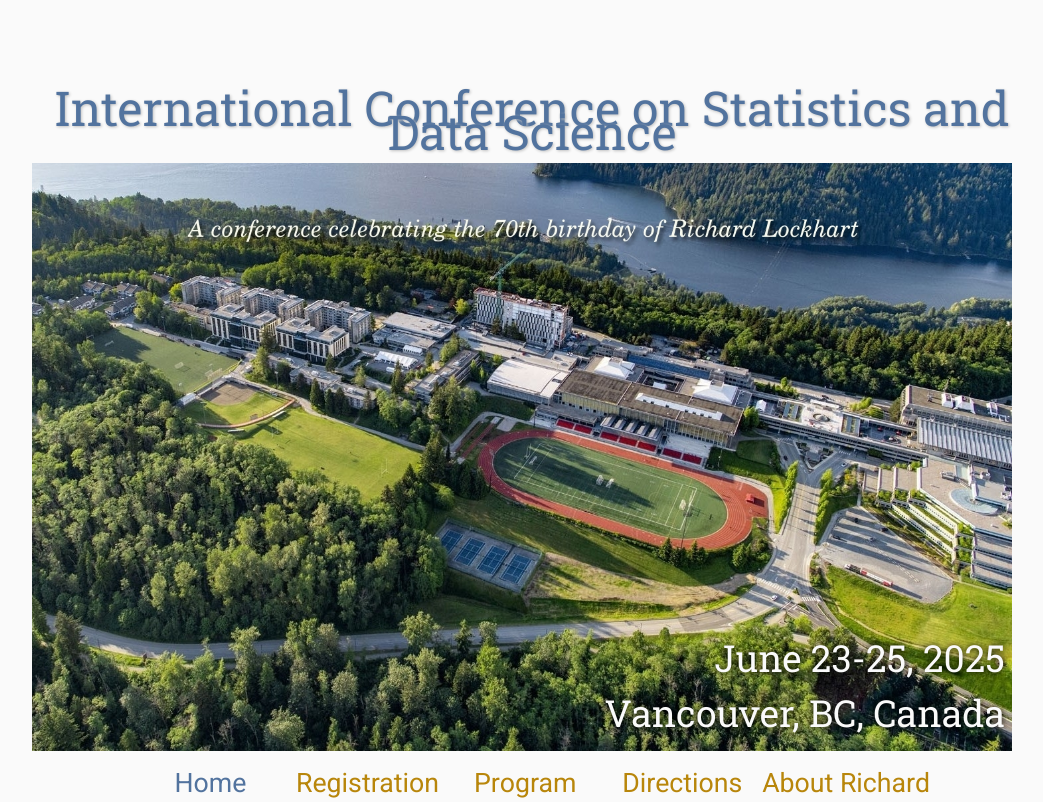
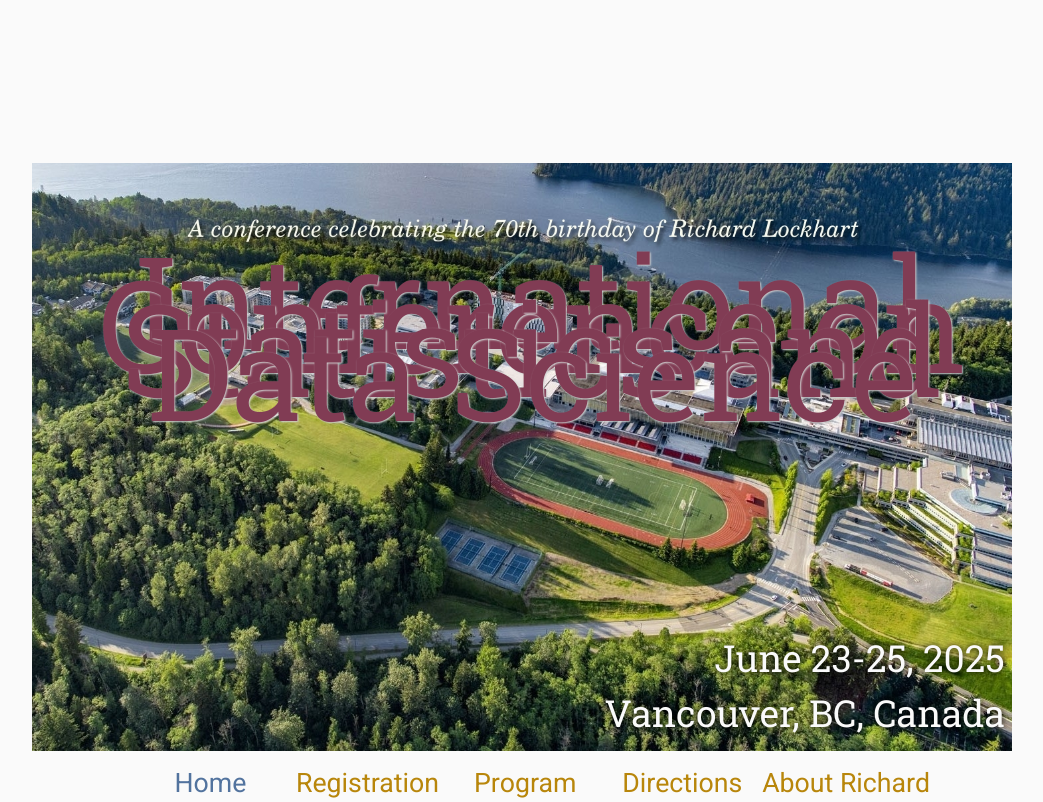
Before and after one commit to caojiguo/SDS2025, a plain HTML site: page index.html in a window 1280 px wide. Shown: the top 802 px of the page, without its empty margins (108-1151 px from the left). Drawn offline with Linux system fonts and the light colour scheme.

Commit message:
Update index.html

```diff
--- a/index.html
+++ b/index.html
@@ -18,7 +18,7 @@
     <div class="banner">
         <img src="assets/SFU.jpeg" alt="Conference Template Banner" style="width: 98%">
         <div class="top-left">
-<span class="title2">International Conference on Statistics and Data Science</span>
+<span class="title2"><h1 style="font-size:10vw">International Conference on Statistics and Data Science</h1></span>
         </div>
 
         <div class="bottom-right">
```
